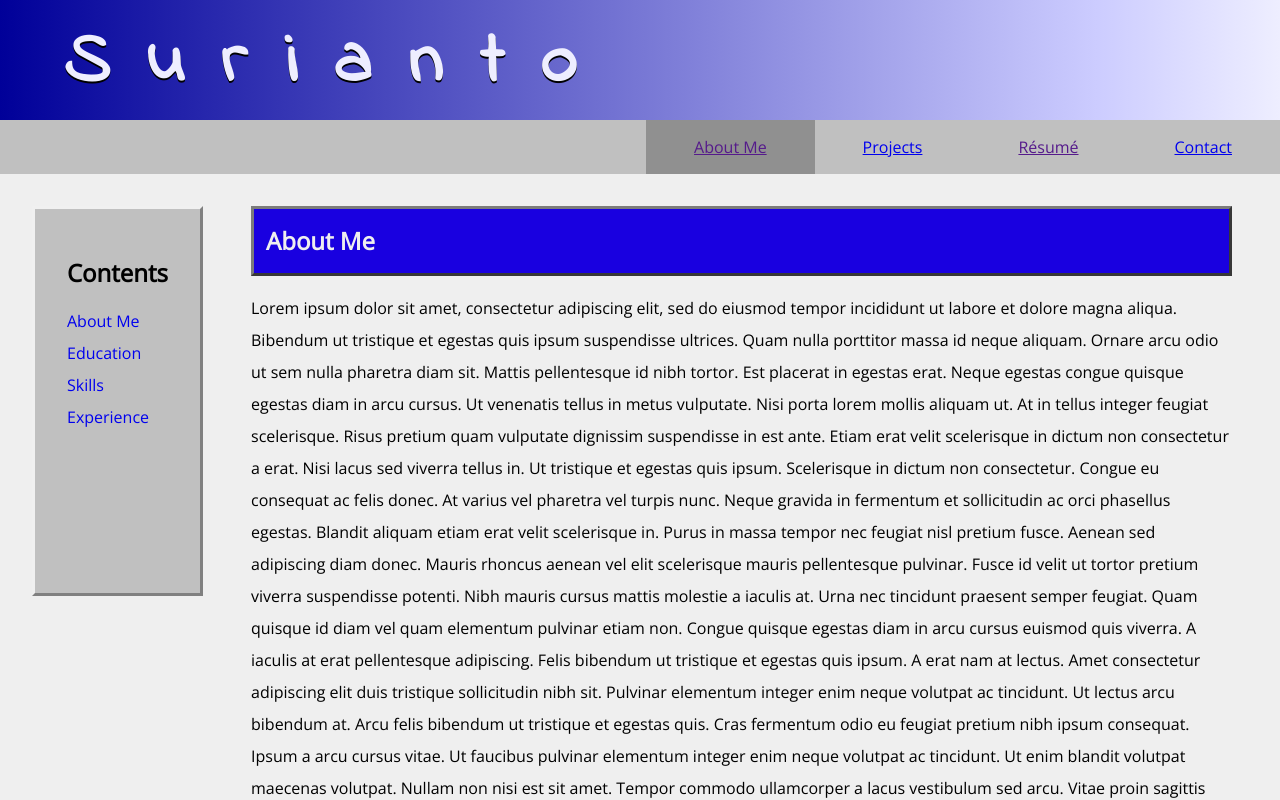
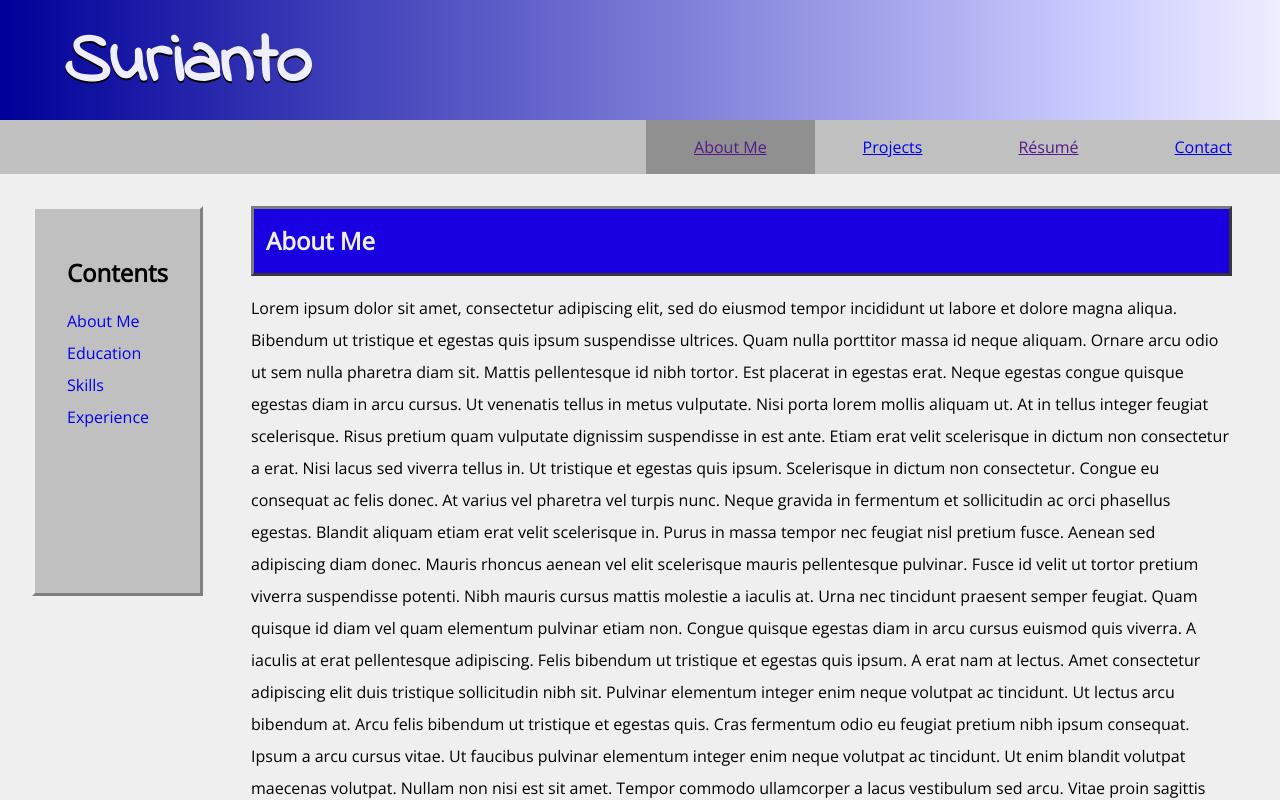
Before and after one commit to Surianto59/my-portfolio, a plain HTML site: page pages/index.html in a window 1280 px wide. Shown: the top 800 px of the page. Drawn offline with nearby package versions, Linux system fonts and the light colour scheme.

Commit message:
Get rid of letter spacing in logo

```diff
--- a/styles/style.css
+++ b/styles/style.css
@@ -58,7 +58,6 @@ header {
     text-decoration: none;
     padding: inherit 0;
     text-shadow: 0px 2px #000;
-    letter-spacing: 1cm;
 }
 
 #nav-icon {
```
